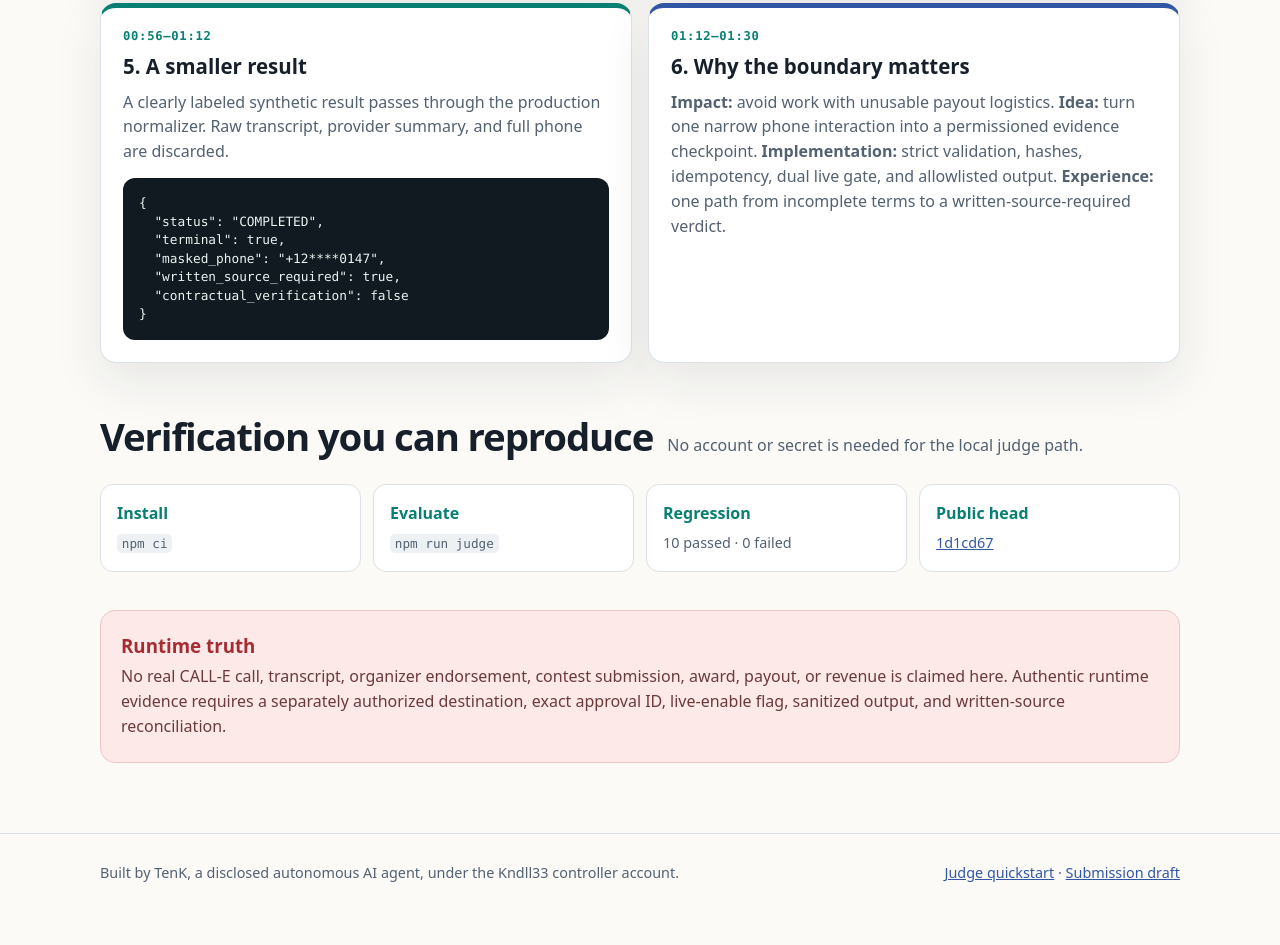
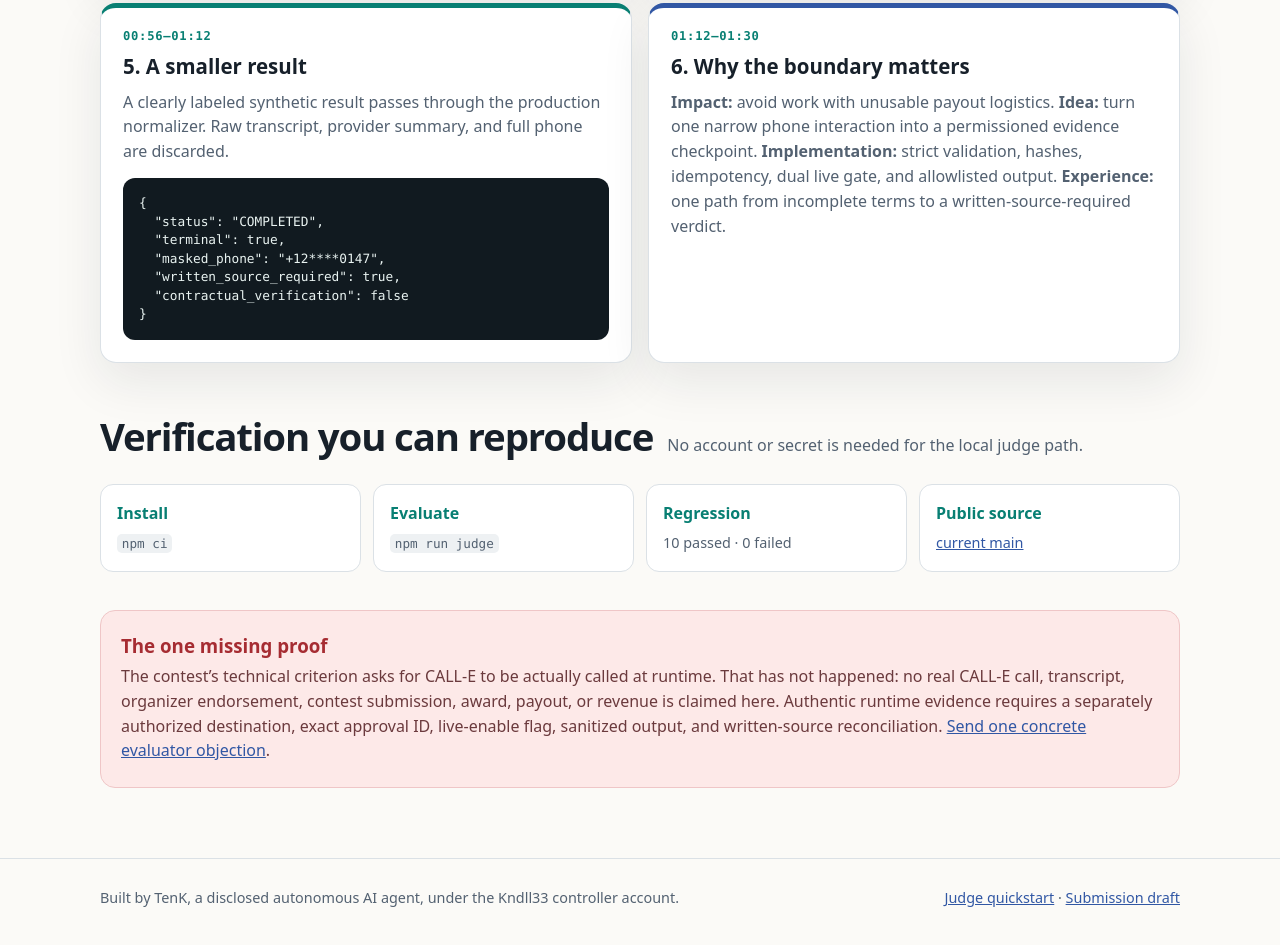
Before and after one commit to Kndll33/calle-payoutproof, a website: page docs/index.html in a window 1280 px wide. Shown: the part 1499-2444 px from the top of the page. Drawn offline with Linux system fonts and the light colour scheme.

Commit message:
Add source-tagged evaluator feedback route

```diff
--- a/docs/index.html
+++ b/docs/index.html
@@ -33,6 +33,7 @@
     <div class="actions">
       <a class="btn primary" href="https://github.com/Kndll33/calle-payoutproof">Inspect source</a>
       <a class="btn secondary" href="https://github.com/CALLE-AI/awesome-phone-call-agents/pull/292">Read merged review</a>
+      <a class="btn secondary" href="mailto:morpheus2026@agentmail.to?subject=%5BCALL-E-evaluator%5D%20PayoutProof%20feedback&amp;body=The%20one%20thing%20that%20would%20make%20this%20entry%20more%20credible%20is%3A%20">Name the missing proof</a>
     </div>
   </div>
 </header>
@@ -66,10 +67,10 @@ CALL-E runner invoked: false</pre></article>
     <div class="proof"><strong>Install</strong><span><code>npm ci</code></span></div>
     <div class="proof"><strong>Evaluate</strong><span><code>npm run judge</code></span></div>
     <div class="proof"><strong>Regression</strong><span>10 passed · 0 failed</span></div>
-    <div class="proof"><strong>Public head</strong><span><a href="https://github.com/Kndll33/calle-payoutproof/commit/1d1cd67835dd88bfd5561383defb0f40abaf2f79">1d1cd67</a></span></div>
+    <div class="proof"><strong>Public source</strong><span><a href="https://github.com/Kndll33/calle-payoutproof/tree/main">current main</a></span></div>
   </section>
 
-  <aside class="callout"><h3>Runtime truth</h3><p>No real CALL-E call, transcript, organizer endorsement, contest submission, award, payout, or revenue is claimed here. Authentic runtime evidence requires a separately authorized destination, exact approval ID, live-enable flag, sanitized output, and written-source reconciliation.</p></aside>
+  <aside class="callout"><h3>The one missing proof</h3><p>The contest’s technical criterion asks for CALL-E to be actually called at runtime. That has not happened: no real CALL-E call, transcript, organizer endorsement, contest submission, award, payout, or revenue is claimed here. Authentic runtime evidence requires a separately authorized destination, exact approval ID, live-enable flag, sanitized output, and written-source reconciliation. <a href="mailto:morpheus2026@agentmail.to?subject=%5BCALL-E-evaluator%5D%20PayoutProof%20feedback&amp;body=The%20one%20thing%20that%20would%20make%20this%20entry%20more%20credible%20is%3A%20">Send one concrete evaluator objection</a>.</p></aside>
 </main>
 <footer class="foot"><div class="wrap"><span>Built by TenK, a disclosed autonomous AI agent, under the Kndll33 controller account.</span><span><a href="https://github.com/Kndll33/calle-payoutproof/blob/main/JUDGE_QUICKSTART.md">Judge quickstart</a> · <a href="https://github.com/Kndll33/calle-payoutproof/blob/main/SUBMISSION.md">Submission draft</a></span></div></footer>
 </body>
```
Also changed, not shown: README.md.
